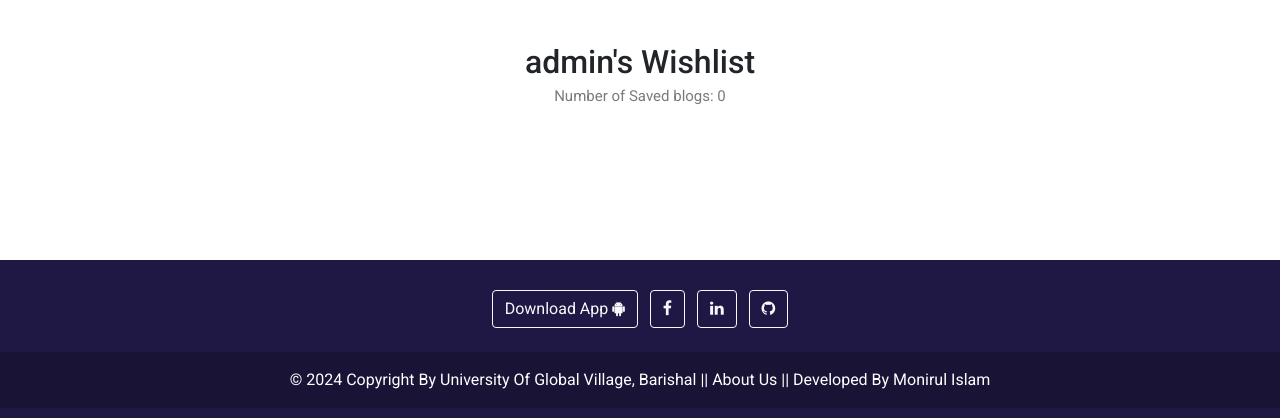
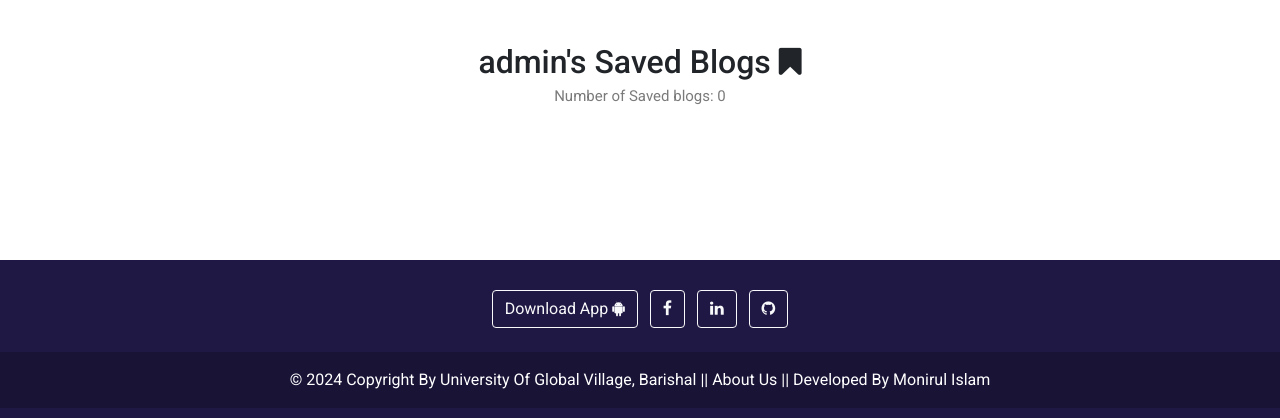
Before and after one commit to moniruldevelopers/Multiuser-Blog-Website-Usign-Pyhton-and-Django, a Django app: page /wishlist/ in a window 1280 px wide. Shown: the part 105-525 px from the top of the page. Run offline with Django 4.2, Linux system fonts and the light colour scheme; a user stored in the database is signed in; data comes from the database, SQL or seed files in the repository; both versions use the stored data as it was after the commit; some libraries are stand-ins or nearby versions.

Commit message:
fix design everything ok 12 tarik

```diff
--- a/blog/templates/blog_details.html
+++ b/blog/templates/blog_details.html
@@ -70,7 +70,7 @@
                             <li class="pl-3 pr-3"><a href="{% url 'login' %}"><i class="fa fa-heart "></i></a></li>
                            {% else %}
                            <li class="pl-3 pr-3"><a href="{% url 'login' %}"><i class="fa fa-heart empty-heart"></i></a></li>
-                            {% endif %}<li><i class="fa fa-share-alt"></i></li>
+                            {% endif %}
 
                           </ul>
                         </div>
--- a/blog/templates/wishlist.html
+++ b/blog/templates/wishlist.html
@@ -30,7 +30,7 @@ Saved Blog Page
          {% endif %}
     </div>
     <div style="text-align: center; padding-bottom: 15px;">
-    <h2>{{ user.username }}'s Wishlist</h2>
+    <h2>{{ user.username }}'s Saved Blogs <i class="fa fa-bookmark"></i></h2>
     <p>Number of Saved blogs: {{ wishlist.blogs.count }}</p>
     </div>
 
```
Also changed, not shown: db.sqlite3, media/blog_banners/mim-post_eblogugv.jpg (added).
